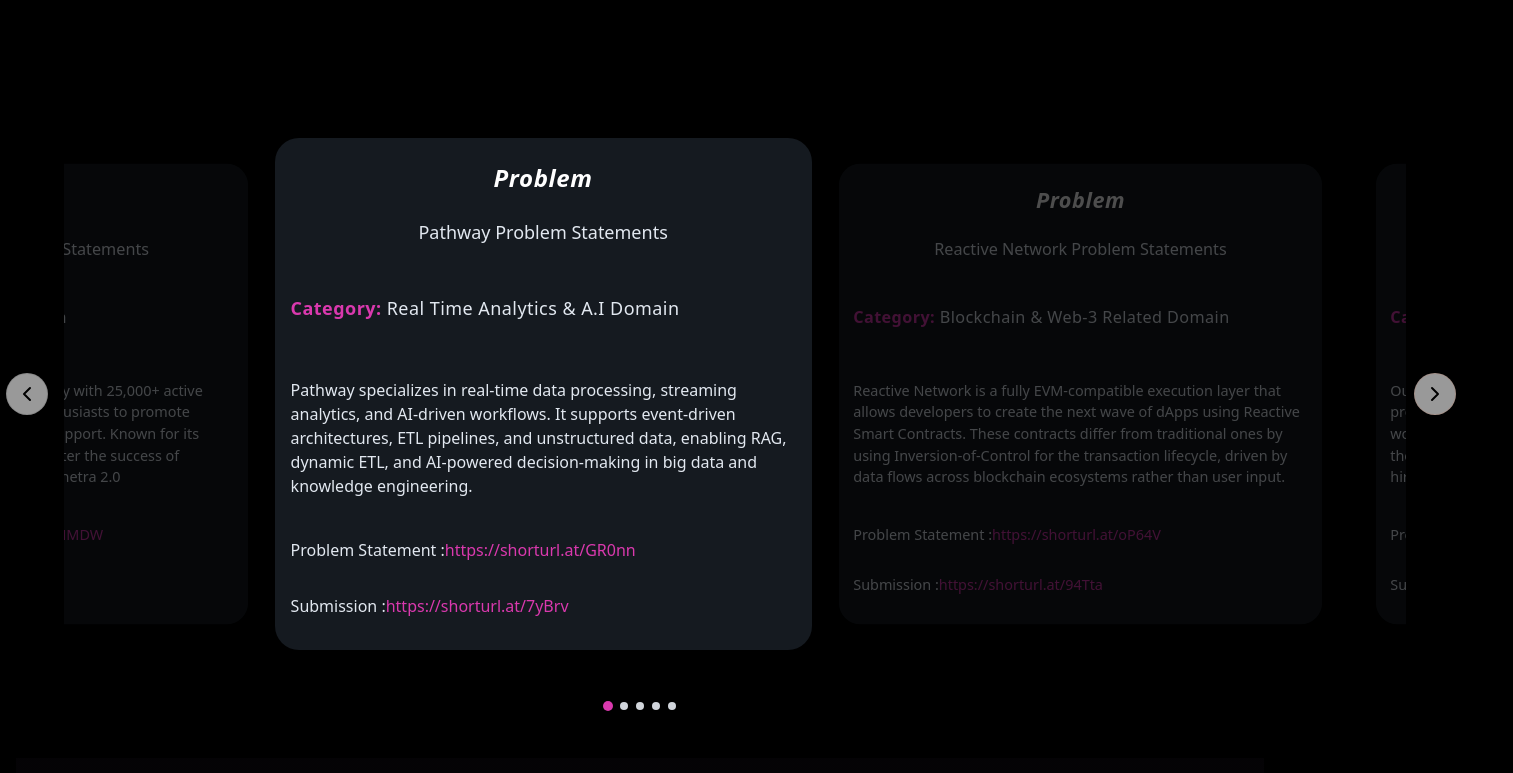
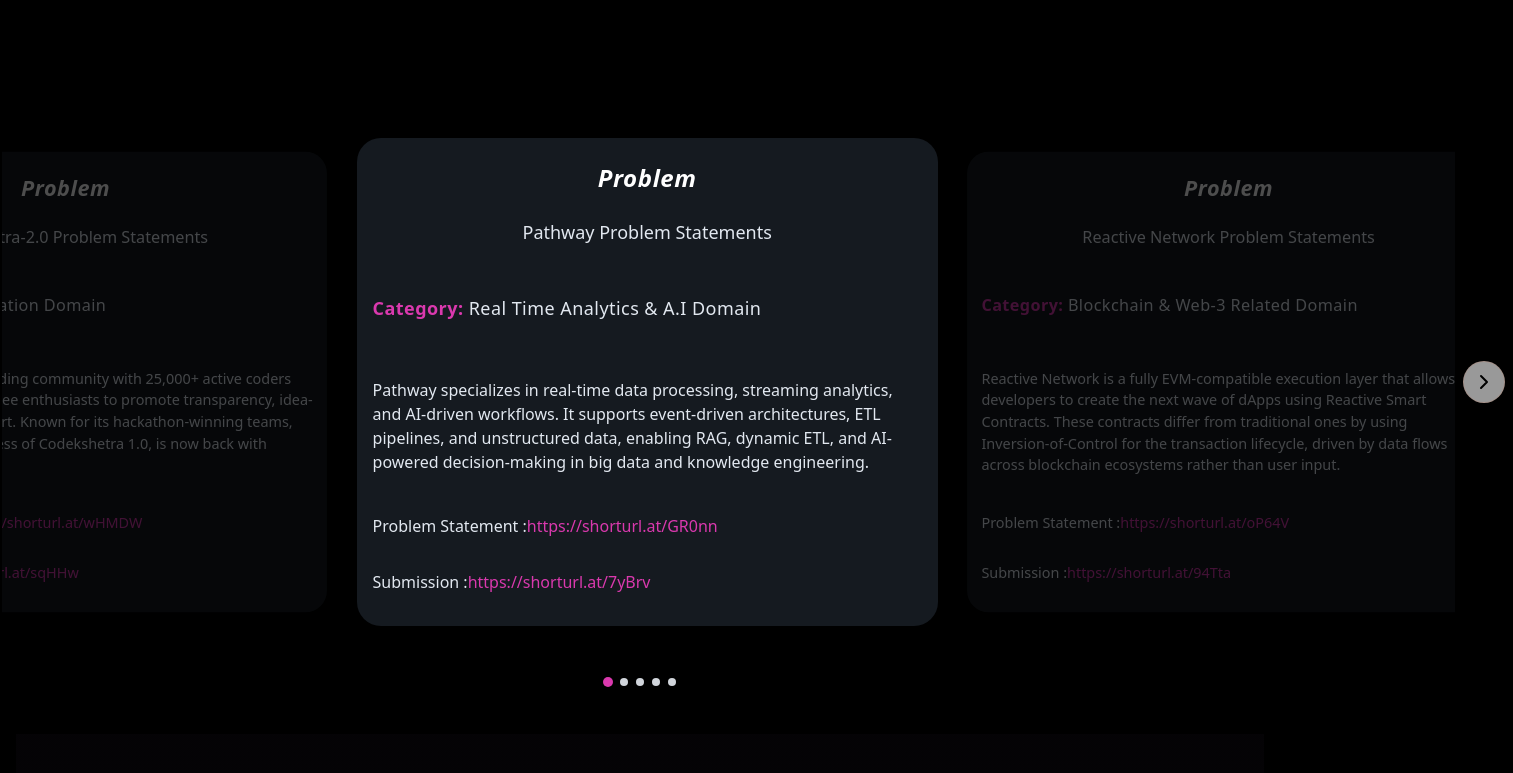
Before and after one commit to THEGAMECHANGER416/CodeKshetra2.0, a React (Vite) app: page / in a window 1280 px wide. Shown: the part 3091-3864 px from the top of the page, 1513 px wide, since content can reach past the window. Built offline with nearby package versions, Linux system fonts and the light colour scheme.

Commit message:
Fixed Issue

```diff
--- a/src/components/custom/ProblemStatement.tsx
+++ b/src/components/custom/ProblemStatement.tsx
@@ -83,7 +83,7 @@
         PROBLEM STATEMENTS
       </h1>
 
-      <div className="max-w-6xl px-4 md:ml-[-1.65rem] py-[2.5rem] h-fit grid grid-cols-1 md:grid-cols-[50px_1fr_50px] gap-2">
+      <div className="max-w-6xl px-4 md:ml-[-5.49rem] py-[2.5rem] h-fit grid grid-cols-1 md:grid-cols-[50px_1fr_50px] gap-2">
         <div className="hidden md:flex md:items-center">
           <button
             onClick={goToPrev}
@@ -107,7 +107,7 @@
             onTouchStart={stopAutoChange}
             onTouchEnd={startAutoChange}
           >
-            <CarouselContent className="h-full flex items-center md:ml-[-12rem]">
+            <CarouselContent className="h-full flex items-center md:ml-[-5.1rem]">
               {problemStatements.map((statement, index) => (
                 <CarouselItem key={index} className="lg:basis-4/5 xl:basis-2/5">
                   <div
```
